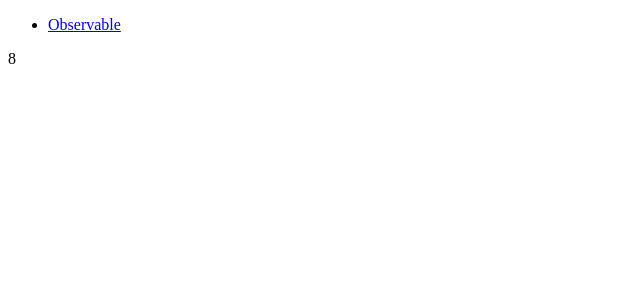
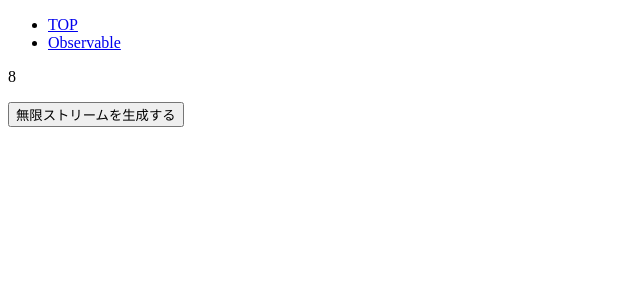
Before and after one commit to erc-uchida/rxjs-for-practice, an Angular app: page /observable in a window 1280 px wide. Shown: the top 300 px of the page, without its empty margins (0-640 px from the left). Built offline with nearby package versions, Linux system fonts and the light colour scheme.

Commit message:
無限ストリームのサンプルを追加した

```diff
--- a/src/app/app.component.html
+++ b/src/app/app.component.html
@@ -1,4 +1,7 @@
 <ul>
+  <li>
+    <a routerLink="/" routerLinkActive="active">TOP</a>
+  </li>
   <li>
     <a routerLink="/observable" routerLinkActive="active">Observable</a>
   </li>
--- a/src/app/observable/observable.component.html
+++ b/src/app/observable/observable.component.html
@@ -1,3 +1,4 @@
 <p>
   {{this.prop}}
 </p>
+<button (click)="generateUnlimitedStream()">無限ストリームを生成する</button>
--- a/src/app/observable/observable.component.ts
+++ b/src/app/observable/observable.component.ts
@@ -50,4 +50,21 @@ export class ObservableComponent implements OnInit {
 
     });
   }
+
+  generateUnlimitedStream(): void {
+    Observable.create((observer: Observer<number>) => {
+      let notifyValue = 0;
+
+      const intervalId = setInterval(() => {
+        observer.next(notifyValue);
+        notifyValue++;
+
+        // ブラウザが固まらないように制限を入れています
+        if (notifyValue > 100) {
+          clearInterval(intervalId);
+        }
+      }, 1000);
+
+    }).subscribe(val => console.log('unlimited stream', val));
+  }
 }
```
